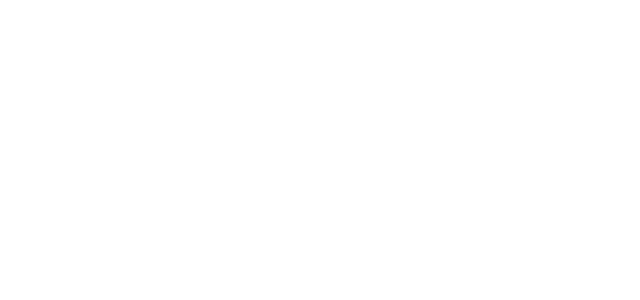
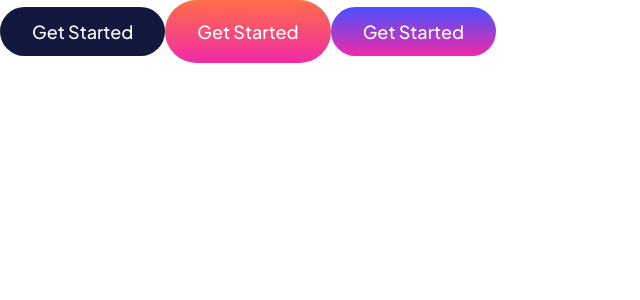
Before and after one commit to P-NBLT/static-website-project, a Next.js app: page / in a window 1280 px wide. Shown: the top 300 px of the page, without its empty margins (0-640 px from the left). Built offline with nearby package versions, Linux system fonts and the light colour scheme; no server answers.

Commit message:
add function contentful

```diff
--- /dev/null
+++ b/component/atoms/Button/Button.js
@@ -0,0 +1,17 @@
+import styles from "./Button.module.css";
+
+const Button = ({ children, variant, ...props }) => {
+  const arrVariant = variant
+    .split(" ")
+    .map((v) => {
+      v = styles[v];
+      return v;
+    })
+    .join(" ");
+
+  return (
+    <button className={`${arrVariant} ${props.className}`}>{children}</button>
+  );
+};
+
+export default Button;
--- /dev/null
+++ b/component/atoms/Button/Button.module.css
@@ -0,0 +1,33 @@
+.default {
+  border: none;
+  border-radius: 28px;
+  padding: 19px 32px 19px 32px;
+  color: white;
+}
+
+.primary {
+  background-color: var(--dark-blue);
+  color: white;
+}
+
+.primary:hover {
+  background-color: var(--dark-blue-hover);
+}
+
+.secondary {
+  border-radius: 31.5px;
+  height: 63px;
+  background-image: linear-gradient(#ff6f48, #f02aa6);
+}
+
+.secondary:hover {
+  opacity: 0.5;
+}
+
+.ternary {
+  background-image: var(--gradient-purple);
+}
+
+.ternary:hover {
+  opacity: 0.5;
+}
--- /dev/null
+++ b/component/atoms/SubTitle/SubTitle.js
@@ -0,0 +1,15 @@
+const SubTitle = ({ ...props }) => {
+  return (
+    <h3 className="test" {...props}>
+      Aute non id excepteur excepteur. Pariatur Lorem commodo deserunt
+      adipisicing magna commodo. Aliqua cillum eiusmod minim ullamco anim nulla.
+      Duis labore deserunt excepteur duis sunt enim enim cillum esse adipisicing
+      nulla aute in. Deserunt ex magna occaecat tempor velit dolore dolor. Quis
+      occaecat aliquip amet excepteur duis occaecat labore amet laboris cillum
+      ullamco veniam mollit ea. Nostrud est ea duis veniam consectetur et
+      officia.
+    </h3>
+  );
+};
+
+export default SubTitle;
--- /dev/null
+++ b/component/atoms/Title/Title.js
@@ -0,0 +1,12 @@
+const Title = ({ variant, ...props }) => {
+  console.log(props);
+  return (
+    <h1 {...props}>
+      lorem ipsumMollit excepteur mollit enim est cillum et minim.Fugiat sit ad
+      mollit et nostrud pariatur consequat culpa enim. Mollit mollit mollit elit
+      sit anim. Culpa deserunt incididunt excepteur labore velit et nostrud.
+    </h1>
+  );
+};
+
+export default Title;
--- /dev/null
+++ b/component/atoms/index.js
@@ -0,0 +1,3 @@
+export { default as Title } from "./Title/Title";
+export { default as SubTitle } from "./SubTitle/SubTitle";
+export { default as Button } from "./Button/Button";
--- a/pages/index.js
+++ b/pages/index.js
@@ -1,10 +1,25 @@
 import Head from "next/head";
 import Image from "next/image";
 import styles from "../styles/Home.module.css";
+import { Title, SubTitle, Button } from "../component/atoms";
+import fetchContentul from "../util/contentfulPost";
 
-export default function Home() {
+async function getStaticProps() {
+  const res = await fetchContentul();
+  const posts = await res.map((post) => post.fields);
+
+  return {
+    props: {
+      posts,
+    },
+  };
+}
+
+export default function Home({ posts }) {
+  console.log(posts);
+
   return (
-    <div className={styles.container}>
+    <div>
       <Head>
         <title>Create Next App</title>
         <meta name="description" content="Static Website" />
@@ -16,6 +31,15 @@
           rel="stylesheet"
         />
       </Head>
+      <Button className="bodyM" variant="default primary">
+        Get Started
+      </Button>
+      <Button className="bodyM" variant="default secondary">
+        Get Started
+      </Button>
+      <Button className="bodyM" variant="default ternary">
+        Get Started
+      </Button>
     </div>
   );
 }
--- a/styles/globals.css
+++ b/styles/globals.css
@@ -20,6 +20,7 @@
   --dark-blue-hover: #666ca3;
   --pink: #ffa7c3;
   --pink-fluo: #f74780;
+  --gradient-orange: linear-gradient(#ff6f48, #f02aa6);
   --gradient-orange: linear-gradient(#ff6f48, #f02aa6);
   --gradient-purple: linear-gradient(#4851ff, #f02aa6);
   --font-jakarta: "Plus Jakarta Sans", sans-serif;
@@ -68,3 +69,19 @@
   font-weight: 700;
   line-height: 0.64em;
 }
+
+.MoleculeGlobal_mg_Hz {
+  margin-left: 16px;
+}
+
+@media screen and (min-width: 500px) {
+  .MoleculeGlobal_mg_Hz {
+    margin-left: 40px;
+  }
+}
+
+@media screen and (min-width: 1000px) {
+  .MoleculeGlobal_mg_Hz {
+    margin-left: 165px;
+  }
+}
--- /dev/null
+++ b/util/contentfulPost.js
@@ -0,0 +1,19 @@
+import { createClient } from "contentful";
+
+const space = process.env.NEXT_PUBLIC_CONTENTFUL_SPACE_ID;
+const accessToken = process.env.NEXT_PUBLIC_CONTENTFUL_ACCESS_TOKEN;
+
+const client = createClient({
+  space: space,
+  accessToken: accessToken,
+});
+
+export async function fetchContentul() {
+  const entries = await client.getEntries();
+  console.log("hey", entries);
+  if (entries.items) return entries.items;
+
+  console.log(`Error: ${err}`);
+}
+
+export default fetchContentul;
```
Also changed, not shown: 1 other file (tests, documents, lock files or other folders).
